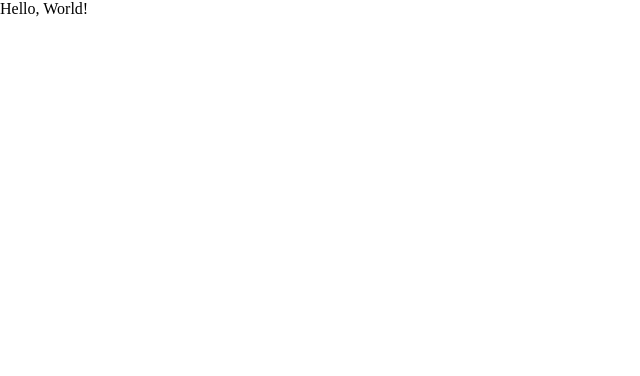
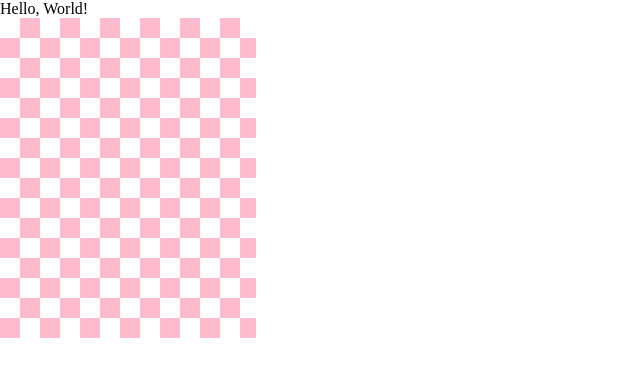
Before and after one commit to k-daiguji/ts_games, a website built with webpack: page index.html in a window 1280 px wide. Shown: the whole page, without its empty margins (0-640 px from the left). Built offline with nearby package versions, Linux system fonts and the light colour scheme.

Commit message:
Add checks css (#12)

```diff
--- a/global.css
+++ b/global.css
@@ -1,7 +1,26 @@
+.h-20 {
+  height: 20%;
+}
+
 .h-100 {
   height: 100%;
+}
+
+.w-20 {
+  width: 20%;
 }
 
 .ma-0 {
   margin: 0;
 }
+
+.checks {
+  background-image: conic-gradient(#fbc 90deg, transparent 90deg 180deg, #fbc 180deg 270deg, transparent 270deg);
+  background-size: 40px 40px;
+}
+
+.checks2 {
+  background-image: linear-gradient(45deg, #fbc 25%, transparent 0, 75%, #fbc 0), linear-gradient(45deg, #fbc 25%, transparent 0, 75%, #fbc 0);
+  background-position: 20px 20px, 0 0;
+  background-size: 40px 40px;
+}
--- a/src/main.ts
+++ b/src/main.ts
@@ -5,5 +5,8 @@ const generateChild = (tagName: keyof HTMLElementTagNameMap) => {
   return document.body.appendChild(child);
 };
 const app = generateChild("div");
-app.className = "h-100";
 app.innerHTML = greet("World");
+const checks1 = generateChild("div");
+checks1.className = "checks h-20 w-20";
+const checks2 = generateChild("div");
+checks2.className = "checks2 h-20 w-20";
```
Also changed, not shown: dist/main.js.
